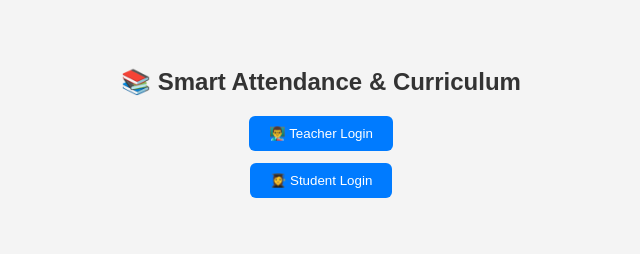
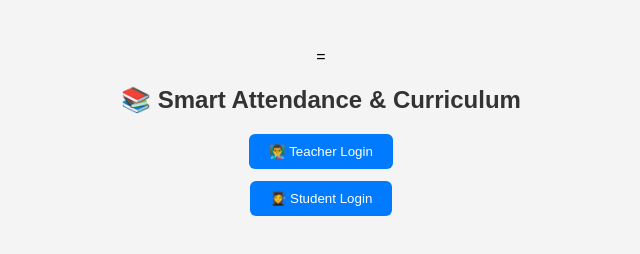
Before and after one commit to agent1419/smartattendence, a plain HTML site: page index.html in a window 1280 px wide. Shown: the whole page, without its empty margins (319-959 px from the left). Drawn offline with Linux system fonts and the light colour scheme.

Commit message:
Update index.html

```diff
--- a/index.html
+++ b/index.html
@@ -9,7 +9,7 @@
 </head>
 <body>
   <!-- Home -->
-  <section id="home" class="page active">
+  <section id="home" class="page active">=
     <h1>📚 Smart Attendance & Curriculum</h1>
     <button onclick="showPage('teacherLogin')">👨‍🏫 Teacher Login</button>
     <button onclick="showPage('studentLogin')">👩‍🎓 Student Login</button>
```
